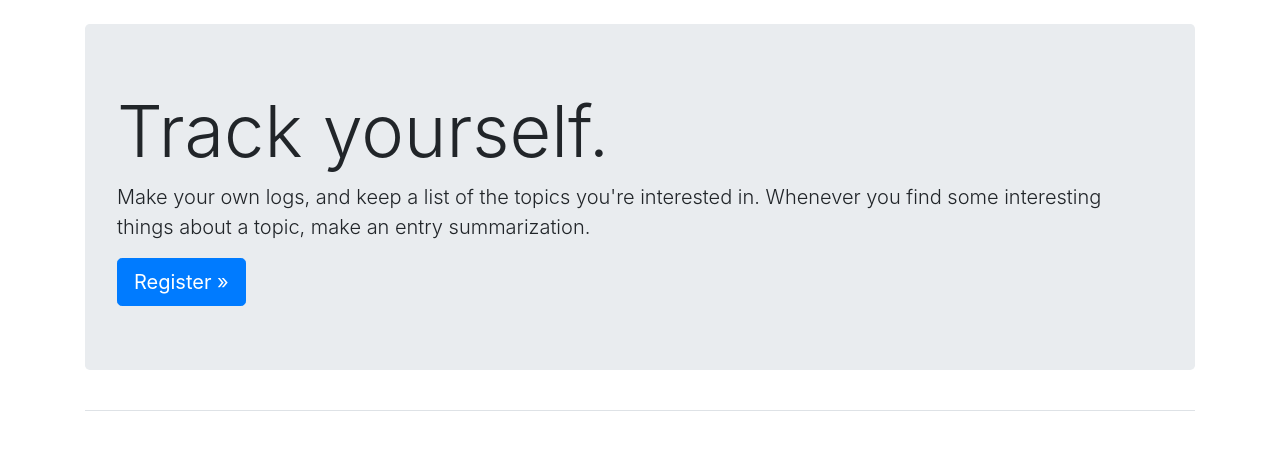
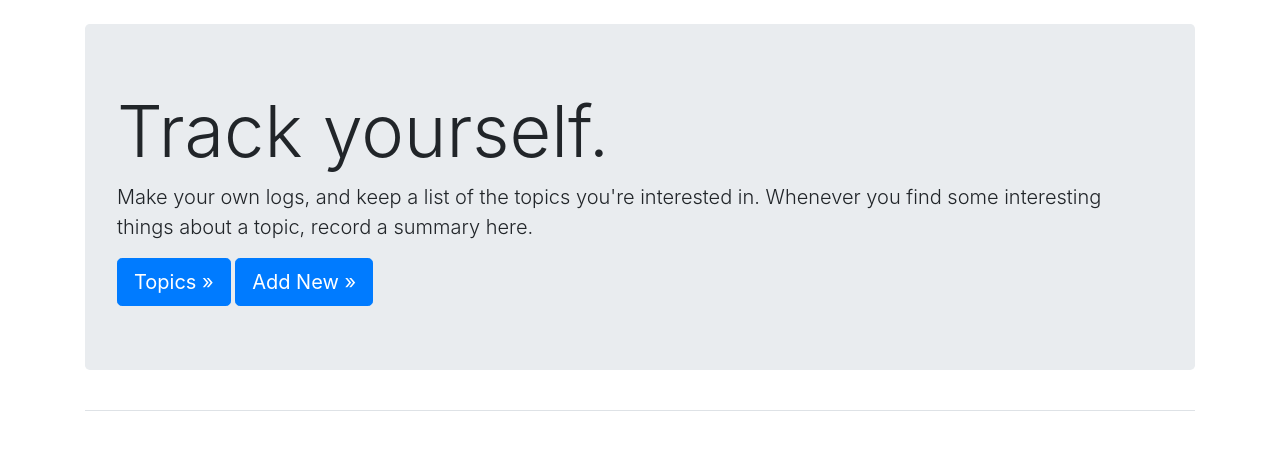
Before and after one commit to t42huang/django-logs, a Django app: page / in a window 1280 px wide. Shown: the part 58-508 px from the top of the page. Run offline with Django 3.2, Linux system fonts and the light colour scheme; the visitor is signed in with stand-in values (Sample User, id 1); some libraries are stand-ins or nearby versions.

Commit message:
show different buttons for logged in user

```diff
--- a/djlogs/templates/djlogs/index.html
+++ b/djlogs/templates/djlogs/index.html
@@ -5,8 +5,17 @@
         <h1 class="display-3">Track yourself.</h1>
         <p class="lead">Make your own logs, and keep a list of the
             topics you're interested in. Whenever you find some interesting things
-            about a topic, make an entry summarization.</p>
-        <a class="btn btn-lg btn-primary" href="{% url 'users:register' %}"
-            role="button">Register &raquo;</a>
+            about a topic, record a summary here.</p>
+        {% if request.user.is_authenticated %}
+            <a class="btn btn-lg btn-primary" href="{% url 'djlogs:topics' %}"
+                role="button">Topics &raquo;</a>
+            <a class="btn btn-lg btn-primary" href="{% url 'djlogs:new_topic' %}"
+                role="button">Add New &raquo;</a>
+        {% else %}
+            <a class="btn btn-lg btn-primary" href="{% url 'users:register' %}"
+                role="button">Register &raquo;</a>
+            <a class="btn btn-lg btn-primary" href="{% url 'users:login' %}"
+                role="button">Login &raquo;</a>
+        {% endif %}
     </div>
 {% endblock page_header %}
```
